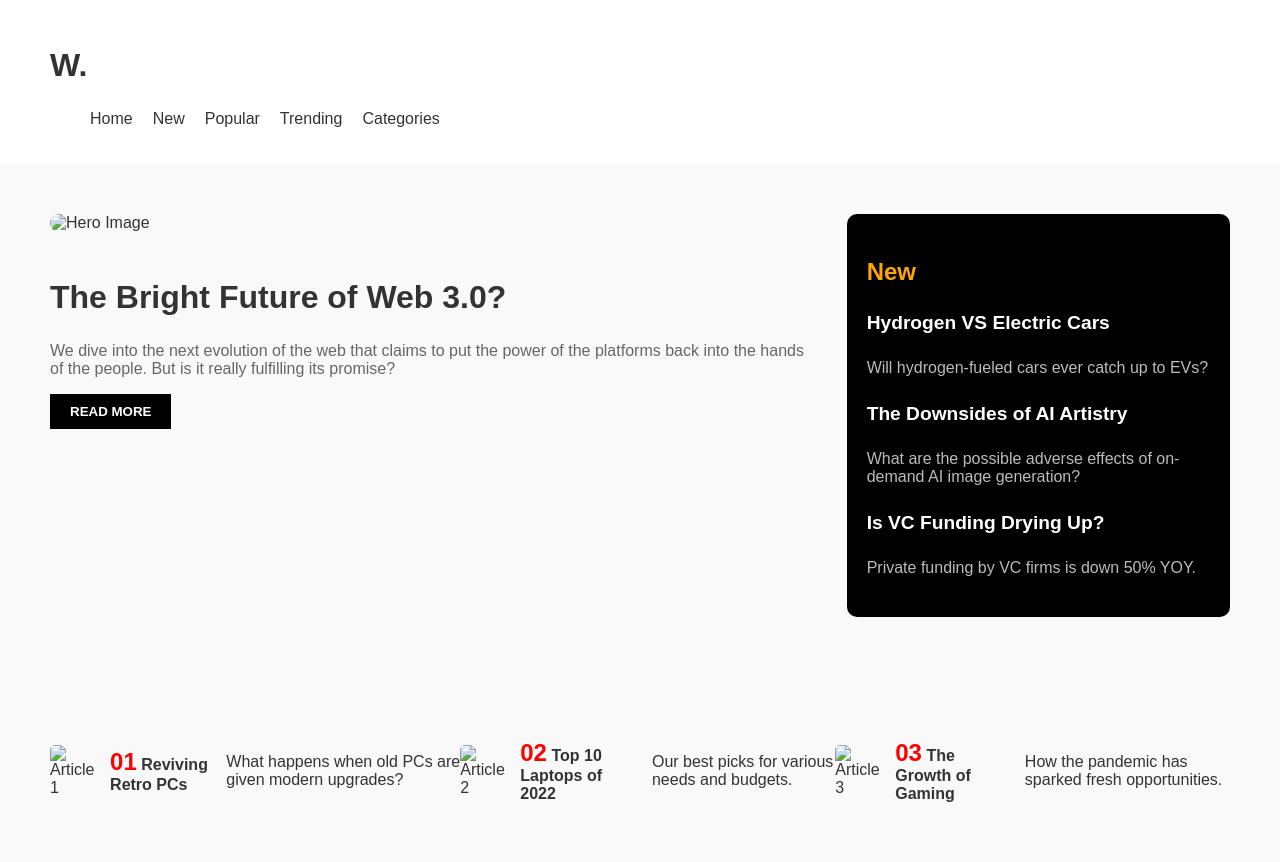
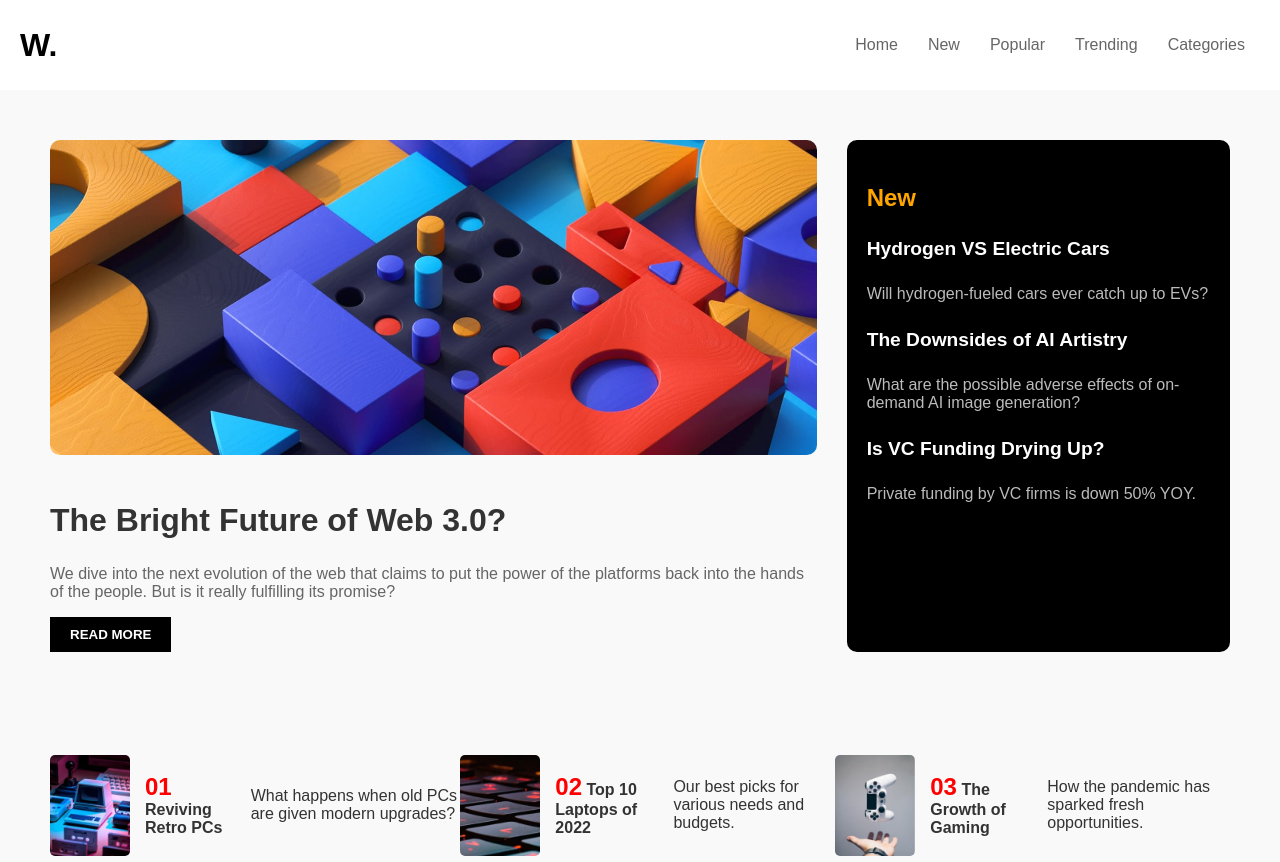
Before and after one commit to 81960/mtm6404-frontend-mentor-KAUR-SURJIT, a plain HTML site: page index.html in a window 1280 px wide. Shown: the top 862 px of the page. Drawn offline with Linux system fonts and the light colour scheme.

Commit message:
need to edit the readme

```diff
--- a/index.html
+++ b/index.html
@@ -4,12 +4,12 @@
     <meta charset="UTF-8">
     <meta name="viewport" content="width=device-width, initial-scale=1.0">
     <title>News Homepage</title>
-    <link rel="stylesheet" href="style.css">
+    <link rel="stylesheet" href="style.css" type="text/css">
 </head>
 <body>
     <header>
-        <nav>
-            <h1 class="logo">W.</h1>
+    <div class="logo">W.</div>
+    <div class="menu">
         <ul class="nav-links">
             <li><a href="#">Home</a></li>
             <li><a href="#">New</a></li>
@@ -17,12 +17,12 @@
             <li><a href="#">Trending</a></li>
             <li><a href="#">Categories</a></li>
         </ul>
-        </nav>
+    </div>
 </header>
 
     <main class="container">
         <section class="hero">
-            <img src="hero-image.jpg" alt="Hero Image" class="hero-image">
+            <img src="assets/images/image-web-3-desktop.jpg" alt="Hero Image" class="hero-image">
             <div class="hero-content">
                 <h2>The Bright Future of Web 3.0?</h2>
                 <p>We dive into the next evolution of the web that claims to put the power of the platforms back into the hands of the people. But is it really fulfilling its promise?</p>
@@ -49,17 +49,17 @@
 
     <section class="articles">
         <article>
-            <img src="article1.jpg" alt="Article 1">
+            <img src="assets/images/image-retro-pcs.jpg" alt="Reviving Retro PCs">
             <h4><span>01</span> Reviving Retro PCs</h4>
             <p>What happens when old PCs are given modern upgrades?</p>
         </article>
         <article>
-            <img src="article2.jpg" alt="Article 2">
+            <img src="assets/images/image-top-laptops.jpg" alt="Top 10 Laptops of 2022">
             <h4><span>02</span> Top 10 Laptops of 2022</h4>
             <p>Our best picks for various needs and budgets.</p>
         </article>
         <article>
-            <img src="article3.jpg" alt="Article 3">
+            <img src="assets/images/image-gaming-growth.jpg" alt="The Growth of Gaming">
             <h4><span>03</span> The Growth of Gaming</h4>
             <p>How the pandemic has sparked fresh opportunities.</p>
         </article>
--- a/style.css
+++ b/style.css
@@ -7,31 +7,40 @@ body {
     color: #333;
 }
 
-/* Header */
 header {
     display: flex;
     justify-content: space-between;
     align-items: center;
-    padding: 20px 50px;
+    padding: 20px;
     background-color: #fff;
 }
 
 .logo {
-    font-size: 2rem;
+    font-size: 32px;
     font-weight: bold;
+    color: #000;
 }
 
 .nav-links {
+    display: flex;
     list-style: none;
-    display: flex;
-    gap: 20px;
+}
+
+.nav-links li {
+    margin: 0 15px;
 }
 
 .nav-links a {
     text-decoration: none;
-    color: #333;
-    font-size: 1rem;
+    color: #666;
+    font-size: 16px;
+    transition: color 0.3s;
 }
+
+.nav-links a:hover {
+    color: #f00;
+}
+
 
 /* Main Content */
 .container {
```
Also changed, not shown: 2 other files. Lines whose indentation alone changed are shown as unchanged.
